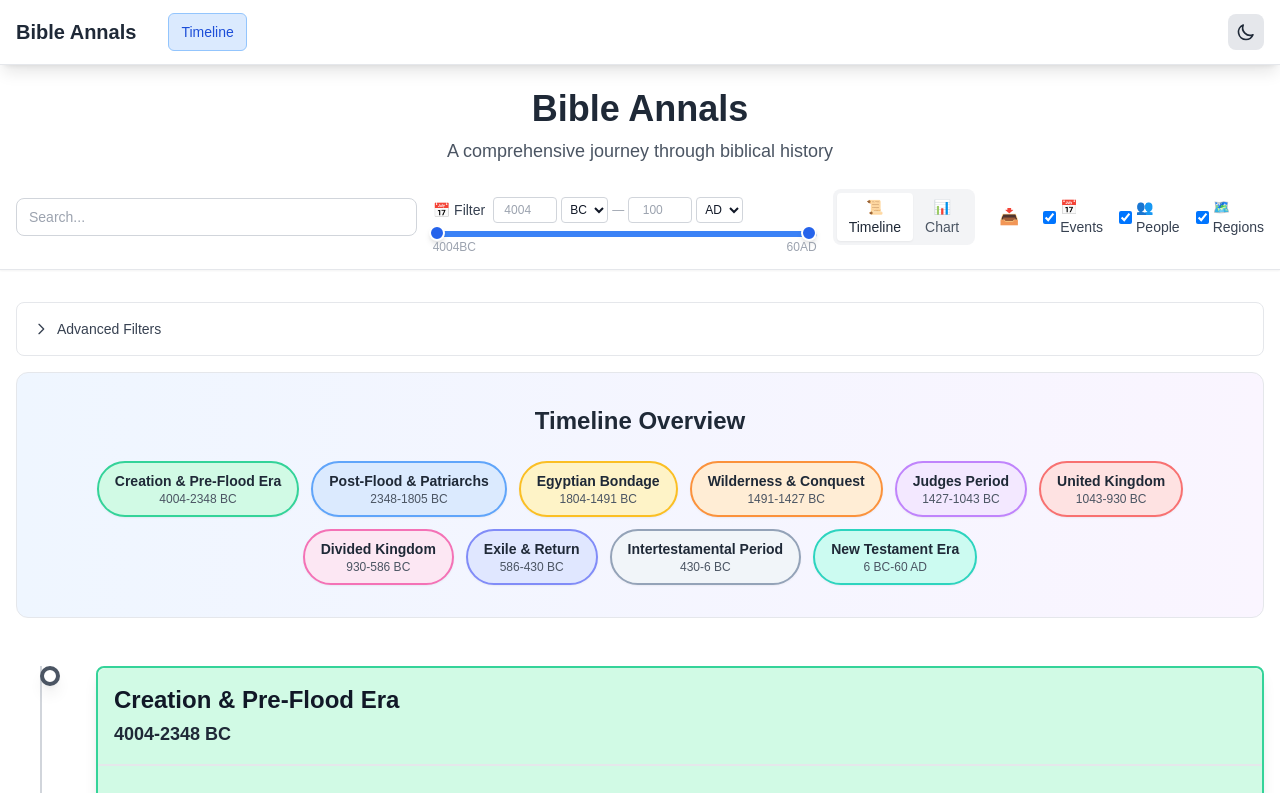
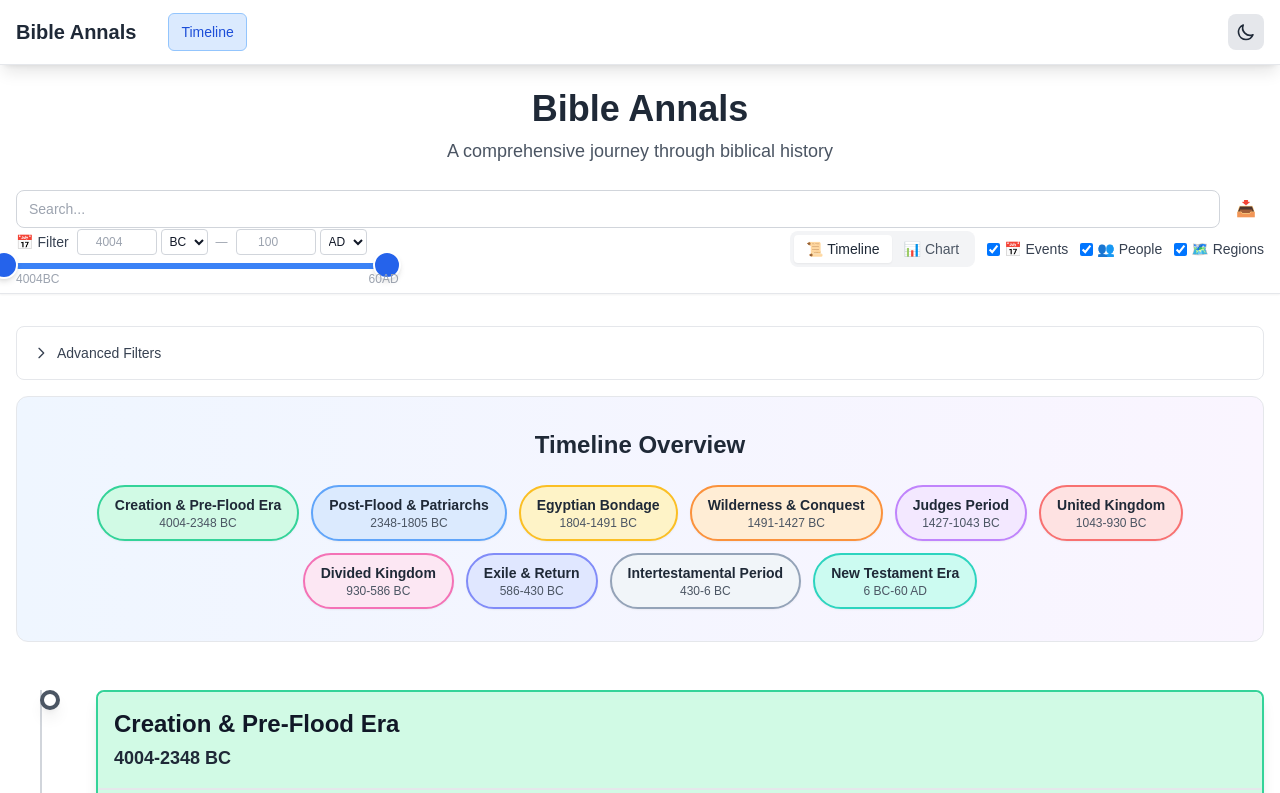
Before and after one commit to Olson3R/bibleannals, a Next.js app: page / in a window 1280 px wide. Shown: the top 793 px of the page. Built offline with nearby package versions, Linux system fonts and the light colour scheme.

Commit message:
Miscellaneous improvements

```diff
--- a/app/components/BiblicalTimeline.tsx
+++ b/app/components/BiblicalTimeline.tsx
@@ -465,8 +465,10 @@ export function BiblicalTimeline({
           </div>
 
           {/* Search and Controls in Header */}
-          <div className="flex flex-col lg:flex-row items-center justify-between gap-2 lg:gap-4">
-            <div className="w-full max-w-md relative">
+          <div className="space-y-3 lg:space-y-0">
+            {/* Top row: Search */}
+            <div className="flex items-center gap-2">
+              <div className="flex-1 relative">
                 <label htmlFor="timeline-search" className="sr-only">
                   Search biblical events, people, regions, and periods
                 </label>
@@ -494,7 +496,20 @@ export function BiblicalTimeline({
                 )}
               </div>
 
+              {/* Download Button - More prominent on mobile */}
+              <button
+                onClick={handleDownloadYaml}
+                className="p-2 text-gray-500 hover:text-gray-700 dark:text-gray-400 dark:hover:text-gray-200 transition-colors"
+                title="Download timeline data as YAML"
+              >
+                📥
+              </button>
+            </div>
+
+            {/* Bottom row: Controls */}
+            <div className="flex flex-col sm:flex-row items-start sm:items-center justify-between gap-3">
               {/* Date Range Filter */}
+              <div className="w-full sm:w-auto">
                 <DateRangeSlider
                   minYear={minYear}
                   maxYear={maxYear}
@@ -504,7 +519,9 @@ export function BiblicalTimeline({
                   dataMinYear={dataMinYear}
                   dataMaxYear={dataMaxYear}
                 />
+              </div>
 
+              <div className="flex items-center gap-3">
                 {/* View Mode Toggle - Hidden on mobile */}
                 <div className="hidden md:flex bg-gray-100 dark:bg-gray-700 rounded-lg p-1">
                   <button
@@ -531,52 +548,45 @@ export function BiblicalTimeline({
                   </button>
                 </div>
 
-            {/* Download Button - More subtle */}
-            <button
-              onClick={handleDownloadYaml}
-              className="p-2 text-gray-500 hover:text-gray-700 dark:text-gray-400 dark:hover:text-gray-200 transition-colors"
-              title="Download timeline data as YAML"
-            >
-              📥
-            </button>
-
-            {/* Content Toggles in Header - Compact for Mobile */}
-            <fieldset className="flex gap-2 lg:gap-4">
+                {/* Content Toggles - Better mobile layout */}
+                <fieldset className="flex flex-wrap gap-2 lg:gap-3">
                   <legend className="sr-only">Content type visibility controls</legend>
-              <label className="flex items-center">
+                  <label className="flex items-center min-w-0">
                     <input
                       type="checkbox"
                       checked={showEvents}
                       onChange={(e) => setShowEvents(e.target.checked)}
-                  className="mr-1"
+                      className="mr-1 min-w-0"
                       aria-describedby="events-toggle-desc"
                     />
-                <span className="text-xs lg:text-sm font-medium text-gray-700 dark:text-gray-300">📅 <span className="hidden lg:inline">Events</span></span>
+                    <span className="text-xs lg:text-sm font-medium text-gray-700 dark:text-gray-300 truncate">📅 <span className="hidden sm:inline">Events</span></span>
                     <span id="events-toggle-desc" className="sr-only">Toggle visibility of biblical events</span>
                   </label>
-              <label className="flex items-center">
+                  <label className="flex items-center min-w-0">
                     <input
                       type="checkbox"
                       checked={showPeople}
                       onChange={(e) => setShowPeople(e.target.checked)}
-                  className="mr-1"
+                      className="mr-1 min-w-0"
                       aria-describedby="people-toggle-desc"
                     />
-                <span className="text-xs lg:text-sm font-medium text-gray-700 dark:text-gray-300">👥 <span className="hidden lg:inline">People</span></span>
+                    <span className="text-xs lg:text-sm font-medium text-gray-700 dark:text-gray-300 truncate">👥 <span className="hidden sm:inline">People</span></span>
                     <span id="people-toggle-desc" className="sr-only">Toggle visibility of biblical people</span>
                   </label>
-              <label className="flex items-center">
+                  <label className="flex items-center min-w-0">
                     <input
                       type="checkbox"
                       checked={showRegions}
                       onChange={(e) => setShowRegions(e.target.checked)}
-                  className="mr-1"
+                      className="mr-1 min-w-0"
                       aria-describedby="regions-toggle-desc"
                     />
-                <span className="text-xs lg:text-sm font-medium text-gray-700 dark:text-gray-300">🗺️ <span className="hidden lg:inline">Regions</span></span>
+                    <span className="text-xs lg:text-sm font-medium text-gray-700 dark:text-gray-300 truncate">🗺️ <span className="hidden sm:inline">Regions</span></span>
                     <span id="regions-toggle-desc" className="sr-only">Toggle visibility of biblical regions</span>
                   </label>
                 </fieldset>
+              </div>
+            </div>
           </div>
         </div>
       </div>
@@ -632,7 +642,7 @@ export function BiblicalTimeline({
             aria-labelledby="timeline-overview-heading"
           >
             <h2 id="timeline-overview-heading" className="text-2xl font-bold text-center mb-6 text-gray-800 dark:text-gray-200">Timeline Overview</h2>
-            <div className="flex flex-wrap justify-center gap-3">
+            <div className="flex flex-wrap justify-center gap-2 sm:gap-3">
               {timelinePeriods
                 .filter(period =>
                   isWithinDateRange(period.dateRange, minYear, maxYear) &&
@@ -648,7 +658,7 @@ export function BiblicalTimeline({
                 <div key={index} className="relative group">
                   <NavLink
                     href={`/periods/${period.name.toLowerCase().replace(/[^a-z0-9]+/g, '-').replace(/-+/g, '-').replace(/^-|-$/g, '')}`}
-                    className={`block px-4 py-2 rounded-full border-2 shadow-sm hover:shadow-md transition-all duration-200 cursor-pointer ${getPeriodColors(period.colorIndex)}`}
+                    className={`block px-3 py-3 sm:px-4 sm:py-2 rounded-full border-2 shadow-sm hover:shadow-md transition-all duration-200 cursor-pointer min-h-[44px] flex items-center justify-center ${getPeriodColors(period.colorIndex)}`}
                   >
                     <div className="text-center">
                       <div className="font-semibold text-sm text-gray-800 dark:text-gray-200">{period.name}</div>
--- a/app/components/search/SearchResults.tsx
+++ b/app/components/search/SearchResults.tsx
@@ -43,7 +43,7 @@ export function SearchResultsDisplay({
           <h4 className="text-md font-medium text-gray-700 dark:text-gray-300 mb-3">
             👥 People ({searchResults.persons.length})
           </h4>
-          <div className="grid grid-cols-2 md:grid-cols-4 lg:grid-cols-6 gap-3">
+          <div className="grid grid-cols-1 sm:grid-cols-2 md:grid-cols-3 lg:grid-cols-4 xl:grid-cols-6 gap-3">
             {searchResults.persons.map(person => (
               <PersonCard key={person.id} person={person} showDates={true} className="text-sm" />
             ))}
--- a/app/components/ui/DateRangeSlider.tsx
+++ b/app/components/ui/DateRangeSlider.tsx
@@ -95,8 +95,9 @@ export function DateRangeSlider({
     setIsDragging(type);
   };
 
-  const handleTouchStart = (type: 'min' | 'max') => (e: React.TouchEvent) => {
-    e.preventDefault();
+  const handleTouchStart = (type: 'min' | 'max') => () => {
+    // Don't call preventDefault to avoid passive event listener issues
+    // Instead, rely on touchAction: 'none' CSS property to prevent scrolling
     setIsDragging(type);
   };
 
@@ -109,7 +110,7 @@ export function DateRangeSlider({
 
     const handleTouchMove = (e: TouchEvent) => {
       if (isDragging && e.touches.length > 0) {
-        e.preventDefault();
+        // Don't call preventDefault here either - let CSS touchAction handle it
         handleSliderChange(e.touches[0].clientX);
       }
     };
@@ -125,7 +126,7 @@ export function DateRangeSlider({
     if (isDragging) {
       document.addEventListener('mousemove', handleMouseMove);
       document.addEventListener('mouseup', handleMouseUp);
-      document.addEventListener('touchmove', handleTouchMove, { passive: false });
+      document.addEventListener('touchmove', handleTouchMove);
       document.addEventListener('touchend', handleTouchEnd);
     }
 
@@ -149,7 +150,7 @@ export function DateRangeSlider({
           <span className="hidden sm:inline">Filter</span>
         </span>
 
-        {/* Compact input fields */}
+        {/* Compact input fields - Better mobile layout */}
         <div className="flex items-center gap-1 text-xs">
           <input
             type="number"
@@ -165,7 +166,7 @@ export function DateRangeSlider({
                 onMinYearChange(null);
               }
             }}
-            className="w-16 px-1 py-1 border border-gray-300 dark:border-gray-700 bg-white dark:bg-gray-700 text-gray-900 dark:text-gray-200 rounded text-center focus:ring-1 focus:ring-blue-500 focus:border-transparent"
+            className="w-16 sm:w-20 px-1 py-1 border border-gray-300 dark:border-gray-700 bg-white dark:bg-gray-700 text-gray-900 dark:text-gray-200 rounded text-center focus:ring-1 focus:ring-blue-500 focus:border-transparent min-h-[44px] sm:min-h-0"
           />
           <select
             value={minYear !== null ? (minYear < 0 ? 'BC' : 'AD') : 'BC'}
@@ -175,12 +176,12 @@ export function DateRangeSlider({
                 onMinYearChange(newEra === 'BC' ? -Math.abs(minYear) : Math.abs(minYear));
               }
             }}
-            className="border border-gray-300 dark:border-gray-700 bg-white dark:bg-gray-700 text-gray-900 dark:text-gray-200 rounded px-1 py-1 focus:ring-1 focus:ring-blue-500 focus:border-transparent"
+            className="border border-gray-300 dark:border-gray-700 bg-white dark:bg-gray-700 text-gray-900 dark:text-gray-200 rounded px-1 py-1 focus:ring-1 focus:ring-blue-500 focus:border-transparent min-h-[44px] sm:min-h-0"
           >
             <option value="BC">BC</option>
             <option value="AD">AD</option>
           </select>
-          <span className="text-gray-400 dark:text-gray-500">—</span>
+          <span className="text-gray-400 dark:text-gray-500 mx-1">—</span>
           <input
             type="number"
             placeholder="100"
@@ -195,7 +196,7 @@ export function DateRangeSlider({
                 onMaxYearChange(null);
               }
             }}
-            className="w-16 px-1 py-1 border border-gray-300 dark:border-gray-700 bg-white dark:bg-gray-700 text-gray-900 dark:text-gray-200 rounded text-center focus:ring-1 focus:ring-blue-500 focus:border-transparent"
+            className="w-16 sm:w-20 px-1 py-1 border border-gray-300 dark:border-gray-700 bg-white dark:bg-gray-700 text-gray-900 dark:text-gray-200 rounded text-center focus:ring-1 focus:ring-blue-500 focus:border-transparent min-h-[44px] sm:min-h-0"
           />
           <select
             value={maxYear !== null ? (maxYear < 0 ? 'BC' : 'AD') : 'AD'}
@@ -205,14 +206,15 @@ export function DateRangeSlider({
                 onMaxYearChange(newEra === 'BC' ? -Math.abs(maxYear) : Math.abs(maxYear));
               }
             }}
-            className="border border-gray-300 dark:border-gray-700 bg-white dark:bg-gray-700 text-gray-900 dark:text-gray-200 rounded px-1 py-1 focus:ring-1 focus:ring-blue-500 focus:border-transparent"
+            className="border border-gray-300 dark:border-gray-700 bg-white dark:bg-gray-700 text-gray-900 dark:text-gray-200 rounded px-1 py-1 focus:ring-1 focus:ring-blue-500 focus:border-transparent min-h-[44px] sm:min-h-0"
           >
             <option value="AD">AD</option>
             <option value="BC">BC</option>
           </select>
         </div>
 
-        {/* Clear button */}
+        {/* Clear button - always reserve space */}
+        <div className="w-6 flex justify-center">
           {(minYear || maxYear) && (
             <button
               onClick={onReset}
@@ -222,6 +224,7 @@ export function DateRangeSlider({
               ✕
             </button>
           )}
+        </div>
       </div>
 
       {/* Compact slider */}
@@ -241,11 +244,12 @@ export function DateRangeSlider({
 
           {/* Min handle */}
           <div
-            className="absolute w-4 h-4 bg-blue-600 border-2 border-white rounded-full shadow-md cursor-grab active:cursor-grabbing -translate-x-1/2 touch-manipulation"
+            className="absolute w-4 h-4 bg-blue-600 border-2 border-white rounded-full shadow-md cursor-grab active:cursor-grabbing -translate-x-1/2"
             style={{
               left: `${minPercentage}%`,
-              padding: '6px',
-              margin: '-6px 3px 0 4px'
+              padding: '12px',
+              margin: '-12px',
+              touchAction: 'none'
             }}
             onMouseDown={handleMouseDown('min')}
             onTouchStart={handleTouchStart('min')}
@@ -253,12 +257,12 @@ export function DateRangeSlider({
 
           {/* Max handle */}
           <div
-            className="absolute w-4 h-4 bg-blue-600 border-2 border-white rounded-full shadow-md cursor-grab active:cursor-grabbing -translate-x-1/2 touch-manipulation"
+            className="absolute w-4 h-4 bg-blue-600 border-2 border-white rounded-full shadow-md cursor-grab active:cursor-grabbing -translate-x-1/2"
             style={{
               left: `${maxPercentage}%`,
-              marginTop: '3px',
-              padding: '6px',
-              margin: '-6px 0 0 -8px'
+              padding: '12px',
+              margin: '-12px',
+              touchAction: 'none'
             }}
             onMouseDown={handleMouseDown('max')}
             onTouchStart={handleTouchStart('max')}
--- a/app/components/ui/OverlapChart.tsx
+++ b/app/components/ui/OverlapChart.tsx
@@ -246,7 +246,7 @@ export function OverlapChart({
   // Calculate total items for height
   const totalItems = Object.values(groupedItems).reduce((sum, items) => sum + items.length, 0);
   const itemHeight = 24;
-  const sectionSpacing = 40;
+  const sectionSpacing = 50; // Reduced from 60 to 50
   const chartHeight = marginTop + marginBottom + (totalItems * itemHeight) + (Object.keys(groupedItems).length * sectionSpacing);
 
   // Calculate year scale
@@ -266,7 +266,8 @@ export function OverlapChart({
       yOffset += groupedItems[prevType].length * itemHeight + sectionSpacing;
     }
 
-    return yOffset + index * itemHeight + itemHeight / 2;
+    // Add extra spacing after the section header
+    return yOffset + 10 + index * itemHeight + itemHeight / 2;
   };
 
   // Generate tick marks for years
@@ -448,9 +449,9 @@ export function OverlapChart({
                 {/* Section background */}
                 <rect
                   x={marginLeft - 190}
-                  y={yOffset - 15}
+                  y={yOffset - 20}
                   width={190}
-                  height={groupedItems[type].length * itemHeight + 20}
+                  height={groupedItems[type].length * itemHeight + 30}
                   fill="#f9fafb"
                   stroke="#e5e7eb"
                   strokeWidth="1"
@@ -458,7 +459,7 @@ export function OverlapChart({
                 {/* Section title */}
                 <text
                   x={marginLeft - 10}
-                  y={yOffset + 5}
+                  y={yOffset}
                   textAnchor="end"
                   className="text-lg font-bold fill-gray-800 dark:fill-gray-200"
                 >
@@ -508,14 +509,25 @@ export function OverlapChart({
                    onClick={handleClick}
                    className={item.type !== 'ethnicity' ? 'cursor-pointer' : ''}>
                   {/* Item label */}
-                  <text
-                    x={marginLeft - 15}
-                    y={y + 3}
-                    textAnchor="end"
-                    className="text-xs fill-gray-600 dark:fill-gray-400"
+                  <foreignObject
+                    x={marginLeft - 195}
+                    y={y - 8}
+                    width="180"
+                    height="16"
                   >
-                    {item.name.length > 20 ? item.name.substring(0, 20) + '...' : item.name}
-                  </text>
+                    <div
+                      className="text-xs text-gray-600 dark:text-gray-400 text-right truncate leading-4"
+                      style={{
+                        width: '180px',
+                        overflow: 'hidden',
+                        textOverflow: 'ellipsis',
+                        whiteSpace: 'nowrap'
+                      }}
+                      title={item.name}
+                    >
+                      {item.name}
+                    </div>
+                  </foreignObject>
 
                   {isRange ? (
                     // Gantt-style bar for people lifespans and ethnicity periods
--- a/app/components/ui/PersonCard.tsx
+++ b/app/components/ui/PersonCard.tsx
@@ -35,7 +35,7 @@ export function PersonCard({ person, className = '', showDates = false, periodSl
   return (
     <NavLink
       href={href}
-      className={`block px-3 py-2 rounded-lg border ${colorScheme.bg} ${colorScheme.border} ${colorScheme.text} hover:shadow-md transition-shadow ${className}`}
+      className={`block px-3 py-3 sm:py-2 rounded-lg border ${colorScheme.bg} ${colorScheme.border} ${colorScheme.text} hover:shadow-md transition-shadow min-h-[44px] ${className}`}
     >
       <div className="flex items-center justify-between">
         <div>
--- a/app/periods/[name]/events/PeriodEventsClient.tsx
+++ b/app/periods/[name]/events/PeriodEventsClient.tsx
@@ -312,7 +312,7 @@ export function PeriodEventsClient({ period, allEvents, allPeople, timelinePerio
               persons={scopedPeople}
               timelinePeriods={timelinePeriods}
               showEvents={true}
-              showPeople={true}
+              showPeople={false}
               minYear={minYear}
               maxYear={maxYear}
               onEventClick={handleEventClick}
--- a/app/periods/[name]/people/PeriodPeopleClient.tsx
+++ b/app/periods/[name]/people/PeriodPeopleClient.tsx
@@ -314,7 +314,7 @@ export function PeriodPeopleClient({ period, allPeople, allEvents, timelinePerio
               events={scopedEvents}
               persons={people}
               timelinePeriods={timelinePeriods}
-              showEvents={true}
+              showEvents={false}
               showPeople={true}
               minYear={minYear}
               maxYear={maxYear}
@@ -328,7 +328,7 @@ export function PeriodPeopleClient({ period, allPeople, allEvents, timelinePerio
                 <p className="text-gray-600 dark:text-gray-400">{period.description}</p>
               </div>
 
-              <div className="grid grid-cols-2 md:grid-cols-3 lg:grid-cols-4 xl:grid-cols-5 gap-3">
+              <div className="grid grid-cols-1 sm:grid-cols-2 md:grid-cols-3 lg:grid-cols-4 xl:grid-cols-5 gap-3">
                 {people.map(person => (
                   <PersonCard key={person.id} person={person} showDates={true} className="text-center" periodSlug={period.slug} />
                 ))}
```
Also changed, not shown: app/periods/[name]/PeriodClient.tsx (+113 -7 lines), 1 other file (tests, documents, lock files or other folders). Lines whose indentation alone changed are shown as unchanged.
